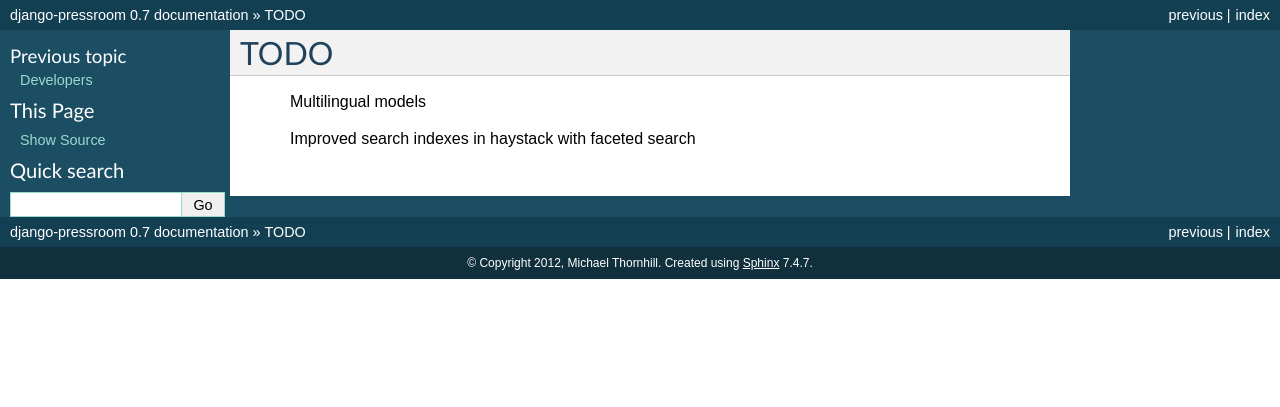
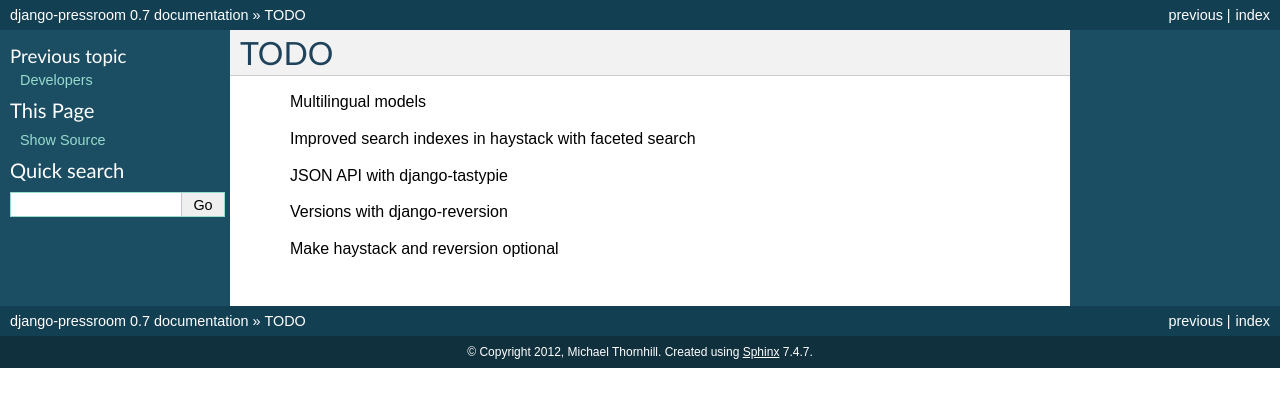
Before and after one commit to mthornhill/django-pressroom, a Sphinx documentation site: the page built from docs/todo.rst, in a window 1280 px wide. Shown: the top 407 px of the page. Built offline with Sphinx 7.4.7, drawn with Linux system fonts in a browser that asks for light colours.

Commit message:
add to todo list

```diff
--- a/docs/todo.rst
+++ b/docs/todo.rst
@@ -4,3 +4,9 @@ TODO
     Multilingual models
 
     Improved search indexes in haystack with faceted search
+
+    JSON API with django-tastypie
+
+    Versions with django-reversion
+
+    Make haystack and reversion optional
```
